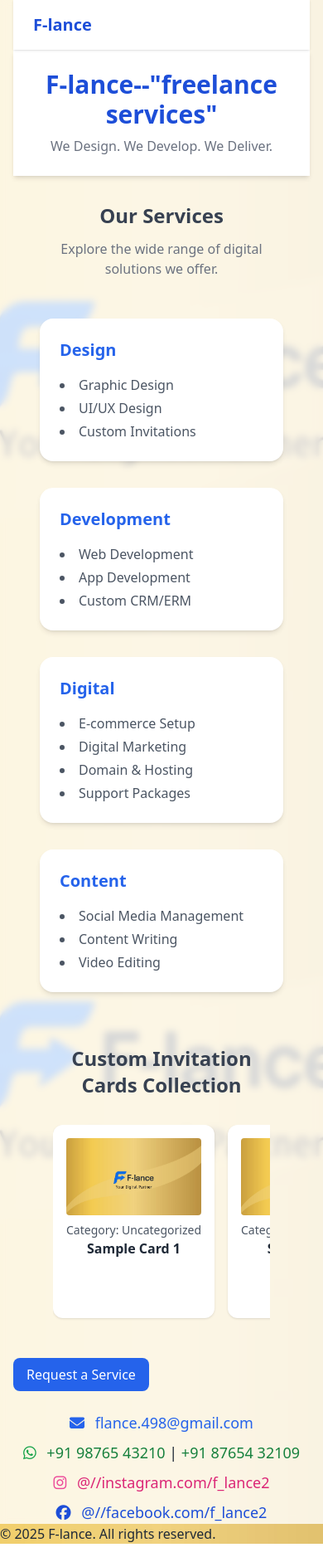
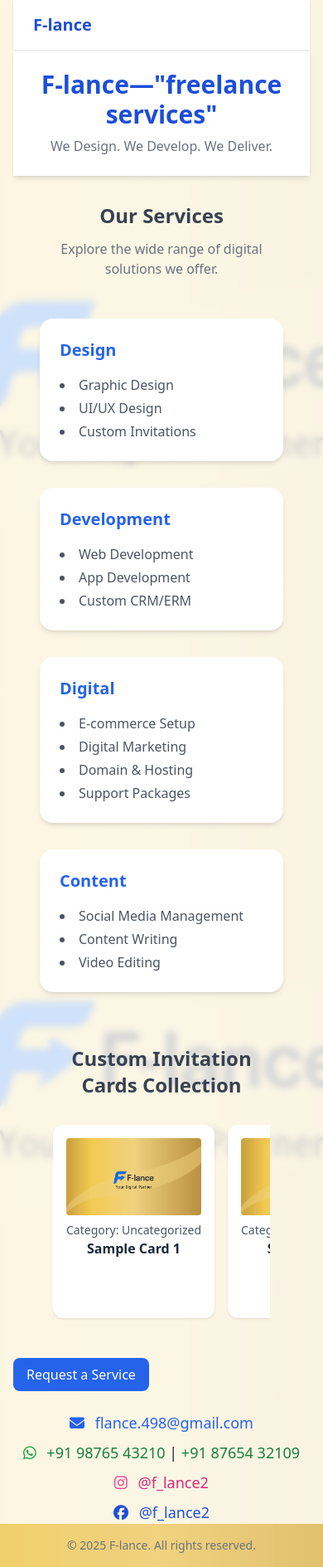
Before and after one commit to F-Lance/f-lance, a Flask app: page / in a window 390 px wide. Shown: the whole page at 83% size. Before the commit the page ends 1861 px from the top, so only its background shows below. Run offline with Flask 3, Linux system fonts and the light colour scheme; some libraries are stand-ins or nearby versions.

Commit message:
Update: indentation and phone setup

```diff
--- a/app.py
+++ b/app.py
@@ -1,27 +1,38 @@
-# Let's provide the backend logic for:
-# 1. Displaying invitation cards from a directory
-# 2. Handling card uploads from the admin panel
-# 3. Enabling download of QR codes
-# We'll simulate image metadata handling in a JSON file for simplicity.
-
 import os
 import json
-from flask import Flask,session,flash, render_template, request, redirect, url_for, send_from_directory,send_file,abort,jsonify
+from flask import Flask, session, flash, render_template, request, redirect, url_for, send_from_directory, send_file, abort
 import qrcode
 from datetime import datetime
 from werkzeug.utils import secure_filename
-from functools import wraps
-from flask_mail import Mail,Message
+from flask_mail import Mail, Message
 from dotenv import load_dotenv
-import smtplib
-from email.mime.text import MIMEText
 
-load_dotenv()  #Load .env variables
+# Load environment variables
+load_dotenv()
 
-# Configuration
+# Flask app setup
 app = Flask(__name__)
+app.secret_key = os.getenv('SECRET_KEY', 'defaultfallbackkey')
 
+# Mail configuration
+app.config['MAIL_SERVER'] = 'smtp.gmail.com'
+app.config['MAIL_PORT'] = 587
+app.config['MAIL_USE_TLS'] = True
+app.config['MAIL_USERNAME'] = os.getenv('MAIL_USERNAME')
+app.config['MAIL_PASSWORD'] = os.getenv('MAIL_PASSWORD')
+app.config['MAIL_DEFAULT_SENDER'] = os.getenv('MAIL_USERNAME')
+mail = Mail(app)
 
+# Directories
+UPLOAD_FOLDER = 'static/cards'
+QR_FOLDER = 'static/qr'
+CARD_DB = 'card_data.json'
+app.config['UPLOAD_FOLDER'] = UPLOAD_FOLDER
+app.config['QR_FOLDER'] = QR_FOLDER
+os.makedirs(UPLOAD_FOLDER, exist_ok=True)
+os.makedirs(QR_FOLDER, exist_ok=True)
+
+# Serve static files
 @app.route('/static/<path:filename>')
 def custom_static(filename):
     static_path = os.path.join(app.root_path, 'static')
@@ -37,46 +48,19 @@ def custom_static(filename):
     else:
         return abort(404)
 
-# Add your secret key here
-app.secret_key = os.getenv('SECRET_KEY', 'defaultfallbackkey')
-app.config['MAIL_SERVER'] = 'smtp.gmail.com'
-app.config['MAIL_PORT'] = 587
-app.config['MAIL_USE_TLS'] = True
-app.config['MAIL_USERNAME'] = os.getenv('MAIL_USERNAME')
-app.config['MAIL_PASSWORD'] = os.getenv('MAIL_PASSWORD')
-app.config['MAIL_DEFAULT_SENDER'] = os.getenv('MAIL_USERNAME')
-
-mail = Mail(app)
-
-UPLOAD_FOLDER = 'static/cards'
-QR_FOLDER = 'static/qr'
-CARD_DB = 'card_data.json'
-
-
-app.config['UPLOAD_FOLDER'] = UPLOAD_FOLDER
-app.config['QR_FOLDER'] = QR_FOLDER
-os.makedirs(UPLOAD_FOLDER, exist_ok=True)
-os.makedirs(QR_FOLDER, exist_ok=True)
-
-#fallback for missing favicon
 @app.route('/favicon.ico')
 def favicon():
     icon_path = 'static/favicon.ico'
     if os.path.exists(icon_path):
         return send_file(icon_path)
-    else:
-        return send_file('static/images/default-icon.ico')  # fallback
+    return send_file('static/images/default-icon.ico')
 
-
-#login  secure admin
-
-# Load card metadata
+# Load and save card data
 def load_cards():
     if os.path.exists(CARD_DB):
         try:
             with open(CARD_DB, 'r') as f:
                 cards = json.load(f)
-                # Filter out invalid cards
                 return [c for c in cards if c.get('title') and c.get('image_url')]
         except json.JSONDecodeError:
             return []
@@ -85,13 +69,11 @@ def load_cards():
             json.dump([], f)
         return []
 
-
-# Save card metadatass
 def save_cards(cards):
     with open(CARD_DB, 'w') as f:
         json.dump(cards, f, indent=2)
 
-# Sample service dictionary
+# Sample services
 services = {
     "Design": ["Graphic Design", "UI/UX Design", "Custom Invitations"],
     "Development": ["Web Development", "App Development", "Custom CRM/ERM"],
@@ -100,20 +82,69 @@ services = {
 }
 
 # Routes
-@app.route('/admin', methods=['GET'])
+@app.route('/')
+def index():
+    cards = load_cards()
+    return render_template('index.html', services=services, cards=cards)
+
+@app.route('/admin')
 def admin():
-    if not session.get('admin'):  # Check if 'admin' is in the session
+    if not session.get('admin'):
         flash("Unauthorized access.", "error")
-        return redirect(url_for('index'))  # Redirect to home if not authenticated
+        return redirect(url_for('index'))
     cards = load_cards()
     return render_template('admin.html', cards=cards)
 
-@app.route('/', methods=['GET'])
-def index():
-    print("Adin session:", session.get('admin'))
+@app.route('/upload_card', methods=['POST'])
+def upload_card():
+    if not session.get('admin'):
+        flash("Unauthorized access.", "error")
+        return redirect(url_for('index'))
+
+    title = request.form['title']
+    category = request.form.get('category', 'General')
+    file = request.files['card_image']
+
+    timestamp = datetime.now().strftime("%Y%m%d%H%M%S")
+    filename = f"{timestamp}_{secure_filename(file.filename)}"
+
+    ALLOWED_EXTENSIONS = {'jpg', 'jpeg', 'png', 'gif', 'mp4', 'webm'}
+    if '.' in filename and filename.rsplit('.', 1)[1].lower() not in ALLOWED_EXTENSIONS:
+        flash("Invalid file type.", "error")
+        return redirect(url_for('admin'))
+
+    path = os.path.join(app.config['UPLOAD_FOLDER'], filename)
+    file.save(path)
+
     cards = load_cards()
-    print(cards) # debugging check the console output for cards
-    return render_template('index.html', services=services, cards=cards)
+    new_id = max((card.get('id', 0) for card in cards), default=0) + 1
+    cards.append({
+        "id": new_id,
+        "title": title,
+        "category": category,
+        "image_url": url_for('static', filename=f'cards/{filename}')
+    })
+    save_cards(cards)
+    flash("Card uploaded successfully!", "success")
+    return redirect(url_for('admin'))
+
+@app.route('/delete_card/<int:card_id>', methods=['POST'])
+def delete_card(card_id):
+    cards = load_cards()
+    card = next((c for c in cards if c['id'] == card_id), None)
+    if card:
+        try:
+            image_path = card['image_url'].replace('/static/', 'static/')
+            if os.path.exists(image_path):
+                os.remove(image_path)
+        except Exception as e:
+            print(f"Error deleting file: {e}")
+        cards = [c for c in cards if c['id'] != card_id]
+        save_cards(cards)
+        flash("Card deleted successfully!", "success")
+    else:
+        flash("Card not found.", "error")
+    return redirect(url_for('admin'))
 
 @app.route('/generate_qr', methods=['POST'])
 def generate_qr():
@@ -129,44 +160,10 @@ def generate_qr():
     cards = load_cards()
     flash("QR code generated successfully!", "success")
     return render_template('admin.html', cards=cards, qr_image_url=qr_url)
+
 @app.route('/download_qr/<filename>')
 def download_qr(filename):
     return send_from_directory(app.config['QR_FOLDER'], filename, as_attachment=True)
-
-@app.route('/upload_card', methods=['POST'])
-def upload_card():
-    if not session.get('admin'):
-        flash("Unauthorized access.", "error")
-        return redirect(url_for('index'))
-
-    title = request.form['title']
-    category = request.form.get('category', 'General')  # <-- Category from form
-    file = request.files['card_image']
-
-    timestamp = datetime.now().strftime("%Y%m%d%H%M%S")
-    filename = f"{timestamp}_{secure_filename(file.filename)}"
-
-    ALLOWED_EXTENSIONS = {'jpg', 'jpeg', 'png', 'gif', 'mp4', 'webm'}
-    if '.' in filename and filename.rsplit('.', 1)[1].lower() not in ALLOWED_EXTENSIONS:
-        flash("Invalid file type. Only images and videos are allowed.", "error")
-        return redirect(url_for('admin'))
-
-    path = os.path.join(app.config['UPLOAD_FOLDER'], filename)
-    file.save(path)
-
-    cards = load_cards()
-    new_id = max((card.get('id', 0) for card in cards), default=0) + 1
-
-    cards.append({
-        "id": new_id,
-        "title": title,
-        "category": category,
-        "image_url": url_for('static', filename=f'cards/{filename}')
-    })
-
-    save_cards(cards)
-    flash("Card uploaded successfully!", "success")
-    return redirect(url_for('admin'))
 
 @app.route('/clear_qr')
 def clear_qr_folder():
@@ -179,15 +176,12 @@ def clear_qr_folder():
     flash("QR folder cleaned up.", "success")
     return redirect(url_for('admin'))
 
-
-
 @app.route('/card/<int:card_id>')
 def card_detail(card_id):
-    cards = load_cards()  # <-- Load from JSON
+    cards = load_cards()
     card = next((c for c in cards if c.get('id') == card_id), None)
     if not card:
         return "Card not found", 404
-
     if card['image_url'].endswith(('.mp4', '.webm')):
         return f"""
             <h1>{card['title']}</h1>
@@ -204,49 +198,24 @@ def login():
     if request.method == 'POST':
         username = request.form['username']
         password = request.form['password']
-        # Replace with your authentication logic
-        if username == 'Himanshu998' and password == '12890#F':  # Example credentials
-            session['admin'] = True  # Save admin status in the session
+        if username == 'Himanshu998' and password == '12890#F':
+            session['admin'] = True
             flash("Logged in successfully!", "success")
             return redirect(url_for('admin'))
-        elif username == 'Ankit-2606' and password == '764985#F':  # Example credentials
-            session['admin'] = True  # Save admin status in the session
+        elif username == 'Ankit-2606' and password == '764985#F':
+            session['admin'] = True
             flash("Logged in successfully!", "success")
             return redirect(url_for('admin'))
         else:
             flash("Invalid credentials.", "error")
-    return render_template('login.html')  # Display the login form
+    return render_template('login.html')
 
-@app.route('/logout', methods=['GET'])
+@app.route('/logout')
 def logout():
-    session.pop('admin', None)  # Remove admin from session
+    session.pop('admin', None)
     flash("Logged out successfully.", "success")
     return redirect(url_for('index'))
 
-@app.route('/delete_card/<int:card_id>', methods=['POST'])
-def delete_card(card_id):
-    cards = load_cards()
-    card = next((c for c in cards if c['id'] == card_id), None)
-    if card:
-        # 🧹 Step 1: Get the file path from the image_url
-        try:
-            # Replace URL path with local path
-            image_path = card['image_url'].replace('/static/', 'static/')
-
-            # 🧹 Step 2: Remove the file if it exists
-            if os.path.exists(image_path):
-                os.remove(image_path)
-        except Exception as e:
-            print(f"Error deleting file: {e}")  # Log error but continue
-
-        # 🧹 Step 3: Remove the card entry from JSON
-        cards = [c for c in cards if c['id'] != card_id]
-        save_cards(cards)
-        flash("Card deleted successfully!", "success")
-    else:
-        flash("Card not found.", "error")
-
-    return redirect(url_for('admin'))
 @app.route('/contact', methods=['POST'])
 def contact():
     name = request.form.get('name')
@@ -254,11 +223,8 @@ def contact():
     phone = request.form.get('phone')
     service = request.form.get('service')
 
-    # Email to Admin
     subject = f"New Service Inquiry from {name}"
     body = f"""
-    New inquiry received from the website:
-
     Name: {name}
     Email: {email}
     Phone: {phone}
@@ -269,7 +235,6 @@ def contact():
         msg = Message(subject=subject, recipients=[os.getenv('MAIL_USERNAME')], body=body)
         mail.send(msg)
 
-        # Auto-reply to user
         reply = Message(
             subject="Thank You for Contacting F-lance!",
             recipients=[email],
@@ -277,7 +242,7 @@ def contact():
 
 Thank you for reaching out to F-lance! 🙏
 
-We’ve received your request for: "{service}".
+We’ve received your request for: \"{service}\".
 Our team will review it and get back to you shortly.
 
 If it's urgent, feel free to WhatsApp us directly.
@@ -296,7 +261,5 @@ https://instagram.com/f_lance2
 
     return redirect(url_for('index'))
 
-
-# Run the app
 if __name__ == '__main__':
     app.run(debug=True, use_reloader=False)
--- a/templates/index.html
+++ b/templates/index.html
@@ -2,15 +2,18 @@
 <!DOCTYPE html>
 <html lang="en">
 <head>
+  <!-- Basic Page Setup -->
   <meta charset="UTF-8">
   <meta name="viewport" content="width=device-width, initial-scale=1.0">
   <title>F-lance</title>
   <meta name="description" content="F-lance offers freelance design, custom invitation cards, and digital services. Discover creative designs now.">
   <link rel="icon" href="/static/favicon.ico">
 
+  <!-- TailwindCSS and FontAwesome -->
   <script src="https://cdn.tailwindcss.com"></script>
-  <link rel="stylesheet" href="https://cdnjs.cloudflare.com/ajax/libs/font-awesome/6.5.0/css/all.min.css" integrity="sha512-aeXNzSRo5Z+hOgGvZPqQbpl7QxehG9vZquPfX+jwbhvKckim+K6vQOX4D3KUu1XWzO2vRt0O3egU02v79FQj5A==" crossorigin="anonymous" referrerpolicy="no-referrer" />
+  <link rel="stylesheet" href="https://cdnjs.cloudflare.com/ajax/libs/font-awesome/6.5.0/css/all.min.css" crossorigin="anonymous" />
 
+  <!-- Structured Data (SEO) -->
   <script type="application/ld+json">
   {
     "@context": "https://schema.org",
@@ -24,31 +27,30 @@
     "contactPoint": {
       "@type": "ContactPoint",
       "email": "flance.498@gmail.com",
-      "contactTyp": "Customer Service"
+      "contactType": "Customer Service"
     }
   }
   </script>
 
+  <!-- Smooth Scrolling + Loader Transition -->
   <style>
     html { scroll-behavior: smooth; }
-
-    /* Loader transition */
-    #loader-screen {
-      transition: opacity 0.5s ease;
-    }
+    #loader-screen { transition: opacity 0.5s ease; }
   </style>
 </head>
 
 <body class="text-gray-800" style="background-image: url('/static/images/FL.jpg'); background-size: cover; background-attachment: fixed;">
 
-  <!-- ✅ Logo Splash Loader -->
+  <!-- 🔄 Loader Screen -->
   <div id="loader-screen" class="fixed inset-0 bg-white flex items-center justify-center z-50">
     <img src="/static/images/flance-logo.png" alt="F-lance Logo" class="w-32 h-auto animate-pulse">
   </div>
 
+  <!-- 🌐 Main Site Content -->
   <div class="bg-white/80 min-h-screen backdrop-blur-sm">
     <div class="max-w-7xl mx-auto px-4 sm:px-6 lg:px-8">
 
+      <!-- 🧭 Navigation -->
       <nav class="bg-white shadow sticky top-0 z-50">
         <div class="flex justify-between items-center px-6 py-4">
           <h1 class="text-xl font-bold text-blue-700">F-lance</h1>
@@ -58,39 +60,30 @@
             <a href="#contact" class="text-gray-700 hover:text-blue-600">Contact</a>
           </div>
           {% if not session.get('admin') %}
-          <a href="{{ url_for('login') }}" class="text-sm bg-blue-600 text-white px-4 py-2 rounded hover:bg-blue-700 transition ml-4 hidden md:inline-block">
-                Admin Login
-          </a>
+            <a href="{{ url_for('login') }}" class="text-sm bg-blue-600 text-white px-4 py-2 rounded hover:bg-blue-700 transition ml-4 hidden md:inline-block">Admin Login</a>
           {% else %}
-          <a href="{{ url_for('admin') }}" class="text-sm bg-green-600 text-white px-4 py-2 rounded hover:bg-green-700 transition ml-4 hidden md:inline-block">
-                Admin Panel
-           </a>
-           <a href="{{ url_for('logout') }}" class="text-sm bg-red-600 text-white px-4 py-2 rounded hover:bg-red-700 transition ml-2 hidden md:inline-block">
-               Logout
-            </a>
+            <a href="{{ url_for('admin') }}" class="text-sm bg-green-600 text-white px-4 py-2 rounded hover:bg-green-700 transition ml-4 hidden md:inline-block">Admin Panel</a>
+            <a href="{{ url_for('logout') }}" class="text-sm bg-red-600 text-white px-4 py-2 rounded hover:bg-red-700 transition ml-2 hidden md:inline-block">Logout</a>
           {% endif %}
-
         </div>
       </nav>
 
+      <!-- 💬 Header -->
       <header class="bg-white shadow-md p-6">
-        <h1 class="text-3xl font-bold text-center text-blue-700">F-lance--"freelance services"</h1>
+        <h1 class="text-3xl font-bold text-center text-blue-700">F-lance—"freelance services"</h1>
         <p class="text-center text-gray-500 mt-2">We Design. We Develop. We Deliver.</p>
       </header>
 
+      <!-- ✨ Flash Messages -->
       <main class="p-8">
         {% with messages = get_flashed_messages(with_categories=true) %}
           {% if messages %}
             <div class="max-w-xl mx-auto mb-6">
               {% for category, message in messages %}
               <div class="p-4 rounded-xl text-sm font-medium
-                          {% if category == 'success' %}
-                              bg-green-100 text-green-700
-                          {% elif category == 'error' %}
-                              bg-red-100 text-red-700
-                          {% else %}
-                              bg-gray-100 text-gray-700
-                          {% endif %}">
+                  {% if category == 'success' %}bg-green-100 text-green-700
+                  {% elif category == 'error' %}bg-red-100 text-red-700
+                  {% else %}bg-gray-100 text-gray-700{% endif %}">
                 {{ message }}
               </div>
               {% endfor %}
@@ -98,7 +91,7 @@
           {% endif %}
         {% endwith %}
 
-        <!-- Services -->
+        <!-- 🛠️ Services Section -->
         <section id="services" class="text-center mb-12">
           <h2 class="text-2xl font-semibold text-gray-700">Our Services</h2>
           <p class="mt-3 text-gray-500">Explore the wide range of digital solutions we offer.</p>
@@ -117,7 +110,7 @@
           {% endfor %}
         </section>
 
-        <!-- Cards -->
+        <!-- 📦 Cards Section -->
         <section id="cards" class="mt-16 px-4">
           <h2 class="text-2xl font-semibold text-gray-700 text-center mb-8">Custom Invitation Cards Collection</h2>
           <div class="overflow-x-auto whitespace-nowrap flex space-x-4 pb-4">
@@ -127,63 +120,49 @@
                 {% if card.image_url.endswith('.mp4') or card.image_url.endswith('.webm') %}
                 <video class="rounded mb-2 w-full" controls>
                   <source src="{{ card.image_url }}" type="video/mp4">
-          Your browser does not support the video tag.
                 </video>
                 {% else %}
                 <img src="{{ card.image_url }}" class="rounded mb-2">
                 {% endif %}
-
                 <p class="text-sm text-gray-600">Category: {{ card.category or 'Uncategorized' }}</p>
                 <h3 class="text-center font-semibold mb-2 truncate" title="{{ card['title'] }}">{{ card['title'] }}</h3>
                 {% if session.get('admin') %}
                 <form action="{{ url_for('delete_card', card_id=card['id']) }}" method="post">
-          <button class="bg-red-500 text-white px-4 py-1 rounded hover:bg-red-600 w-full" onclick="return confirm('Are you sure?')">
-              Delete
-          </button>
+                  <button class="bg-red-500 text-white px-4 py-1 rounded hover:bg-red-600 w-full" onclick="return confirm('Are you sure?')">Delete</button>
                 </form>
                 {% endif %}
               </div>
               {% endif %}
             {% endfor %}
-
           </div>
         </section>
+      </main>
 
-      </main>
-      <!--submit form for user-->
+      <!-- 📬 Service Request Button -->
       <button id="openPopup" class="bg-blue-600 text-white px-4 py-2 rounded-lg hover:bg-blue-700 transition">
         Request a Service
       </button>
-  <!-- Keep your contact icons as-is -->
-  <div class="text-gray-800 space-y-2 text-lg mt-6 text-center">
-    <p>
-      <i class="fas fa-envelope text-blue-600 mr-2"></i>
+
+      <!-- 📞 Contact Info -->
+      <div class="text-gray-800 space-y-2 text-lg mt-6 text-center" id="contact">
+        <p><i class="fas fa-envelope text-blue-600 mr-2"></i>
           <a href="mailto:flance.498@gmail.com" class="text-blue-600 hover:underline">flance.498@gmail.com</a>
         </p>
-    <p>
-      <i class="fab fa-whatsapp text-green-600 mr-2"></i>
+        <p><i class="fab fa-whatsapp text-green-600 mr-2"></i>
           <a href="https://wa.me/917895779101" target="_blank" class="hover:underline text-green-700">+91 98765 43210</a> |
           <a href="https://wa.me/918218281477" target="_blank" class="hover:underline text-green-700">+91 87654 32109</a>
         </p>
-    <p>
-      <i class="fab fa-instagram text-pink-500 mr-2"></i>
-      <a href="https://instagram.com/yourprofile" target="_blank" class="text-pink-600 hover:underline">@//instagram.com/f_lance2</a>
+        <p><i class="fab fa-instagram text-pink-500 mr-2"></i>
+          <a href="https://instagram.com/f_lance2" target="_blank" class="text-pink-600 hover:underline">@f_lance2</a>
         </p>
-    <p>
-      <i class="fab fa-facebook text-blue-700 mr-2"></i>
-      <a href="https://facebook.com/yourpage" target="_blank" class="text-blue-700 hover:underline">@//facebook.com/f_lance2</a>
+        <p><i class="fab fa-facebook text-blue-700 mr-2"></i>
+          <a href="https://facebook.com/f_lance2" target="_blank" class="text-blue-700 hover:underline">@f_lance2</a>
         </p>
       </div>
     </div>
+  </div>
 
-          </div>
-        </section>
-
-      </footer>
-
-    </div>
-  </div>
-  <!-- Popup Background -->
+  <!-- 📩 Popup Contact Form -->
   <div id="popupForm" class="fixed inset-0 flex items-center justify-center bg-black bg-opacity-50 hidden">
     <div class="bg-white p-6 rounded-lg shadow-lg w-96 transform scale-90 opacity-0 transition-all duration-300" id="formBox">
       <h2 class="text-xl font-bold mb-4">Contact Us</h2>
@@ -199,10 +178,10 @@
     </div>
   </div>
 
+  <!-- 🧠 External JS -->
+  <script src="{{ url_for('static', filename='js/main.js') }}"></script>
 
-
-   <!-- ✅ Load external JS file -->
-  <script src="{{ url_for('static', filename='js/main.js') }}"></script>
-   &copy; 2025 F-lance. All rights reserved.
+  <!-- 🔚 Footer -->
+  <footer class="text-center text-sm text-gray-500 py-4">&copy; 2025 F-lance. All rights reserved.</footer>
 </body>
 </html>
```
Lines whose indentation alone changed are shown as unchanged.
